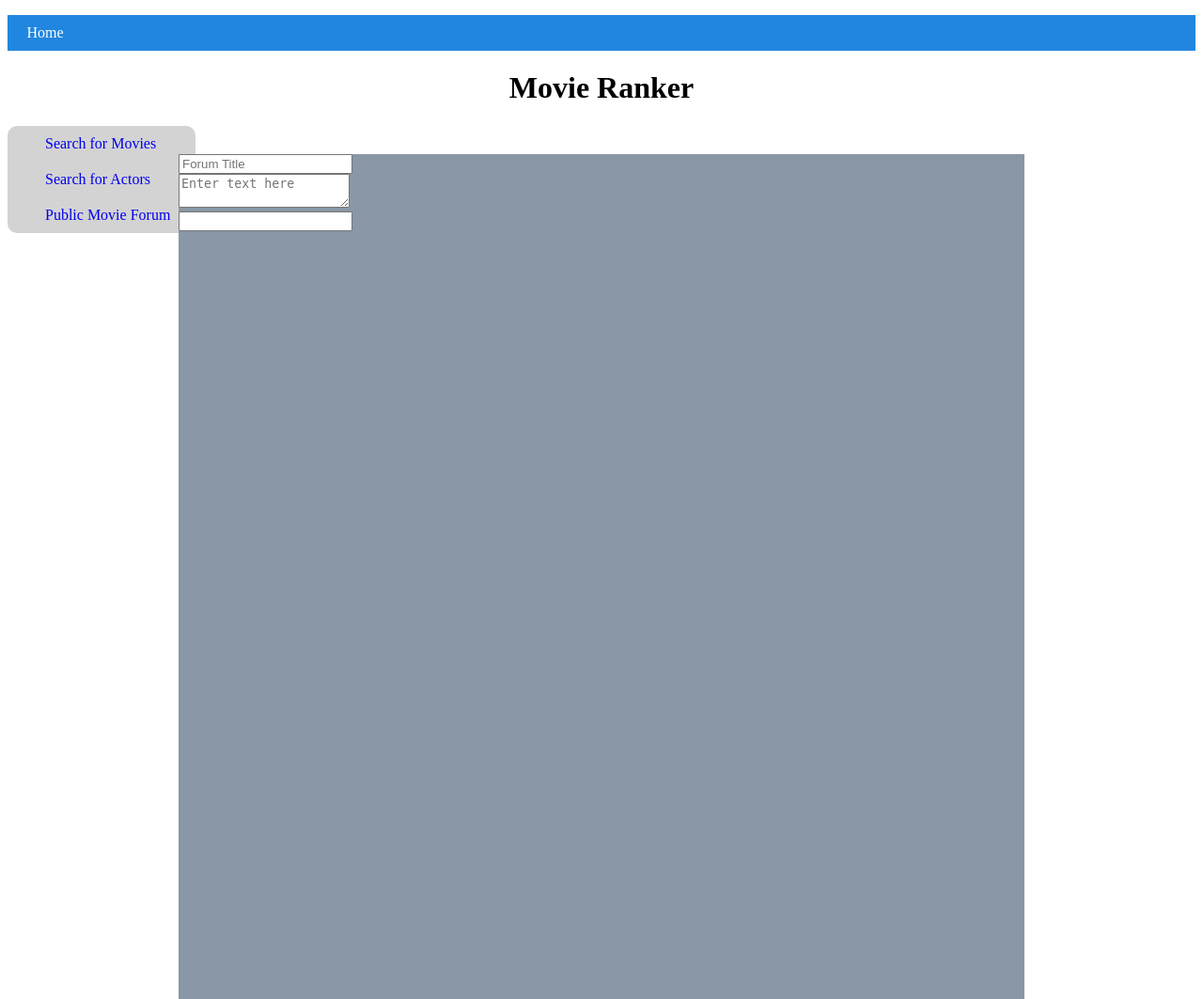
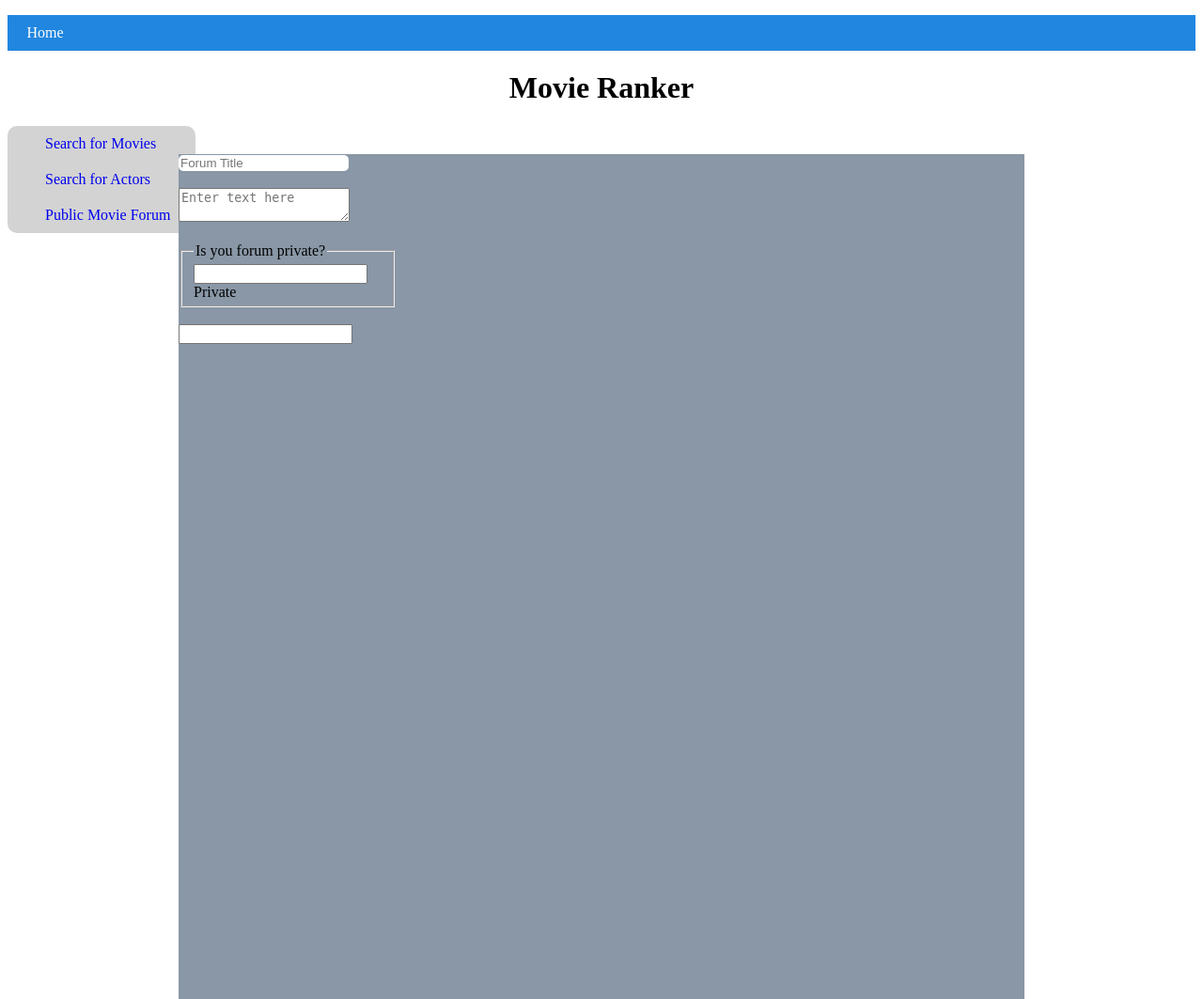
Before and after one commit to j0rdanbruce/MovieRanker, a Python web app: template templates/my_forums.html in a window 1280 px wide; the page is wider, and only the part inside the window is pictured. Shown: the top 1063 px of that part at 94% size. Run offline with Jinja, Linux system fonts and the light colour scheme; the template is opened without the code that fills it, so the values that code supplies are empty, except form fields; form fields are guessed from the names that the template uses.

Commit message:
edited the appearance of the forum templates and added a privacy column to Forum table

```diff
--- a/MySQL_Database/create_tables.sql
+++ b/MySQL_Database/create_tables.sql
@@ -36,6 +36,7 @@ create table if not exists Forum(
     primary key(id),
     foreign key(owner) references user(id)
 );
+alter table Forum add column private boolean default(false);
 
 create table if not exists Comment(
 	id int not null unique auto_increment,
--- a/forms.py
+++ b/forms.py
@@ -25,4 +25,5 @@ class SearchMovieForm(FlaskForm):
 class ForumForm(FlaskForm):
     title = StringField('Forum Title', validators=[DataRequired()])
     body = StringField(validators=[DataRequired()])
+    private = BooleanField('Private?')
     post = SubmitField('Post')
--- a/resources/forum.py
+++ b/resources/forum.py
@@ -24,6 +24,6 @@ def create_forum():
     form = ForumForm()
     if form.validate_on_submit():
         user = User(id=int(session["id"]))
-        user.forum.create_forum(form.title.data, form.body.data, user.id)
+        user.forum.create_forum(form.title.data, form.body.data, user.id, form.private.data)
         return redirect(url_for("forum.my_forums"))
     return render_template("my_forums.html", form=form)
--- a/templates/my_forums.html
+++ b/templates/my_forums.html
@@ -10,7 +10,22 @@
 <script></script>
 
 <style>
-
+  div.title-box > input{
+    height: auto;
+    width: auto;
+    border-radius: 5px;
+    border: none;
+  }
+  div.body-box > input{
+    height: 200px;
+    width: 500px;
+    border-radius: 10px;
+    border: none;
+  }
+  div.private-box > fieldset{
+    height: 50px;
+    width: 200px;
+  }
 </style>
 
 <body>
@@ -30,12 +45,25 @@
             <p>{{ error }}</p>
           {% endfor %}
         </div>
+        <br>
         <div class="body-box">
           {{ form.body(placeholder='Enter text here') }}
           {% for error in form.body.errors %}
             <p>{{ error }}</p>
           {% endfor %}
         </div>
+        <br>
+        <div class="private-box">
+          <fieldset>
+            <legend>Is you forum private?</legend>
+            {{ form.private() }}
+            <label for="check-box">Private</label>
+          </fieldset>
+          {% for error in form.private.errors %}
+            <p>{{ error }}</p>
+          {% endfor %}
+        </div>
+        <br>
         <div class="submit-btn">
           {{ form.post() }}
         </div>
```
Also changed, not shown: models/forum.py (+7 -4 lines), 1 other file.
